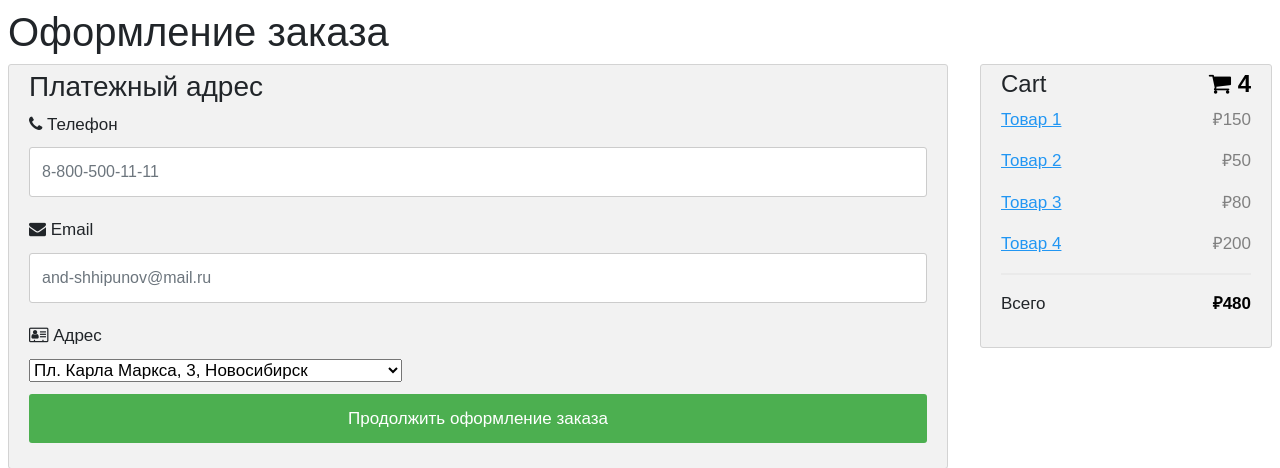
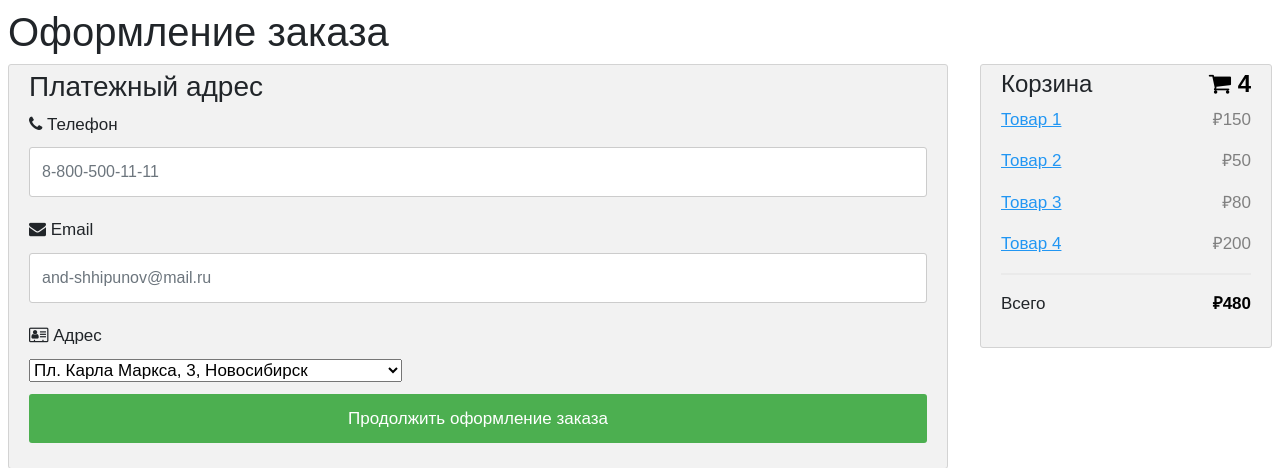
Before and after one commit to BlackWolfy007/Course-work-sem-4, a PHP site: page / in a window 1280 px wide. Shown: the top 468 px of the page. Run offline with PHP 8.4, Linux system fonts and the light colour scheme.

Commit message:
Little changes

```diff
--- a/check.php
+++ b/check.php
@@ -32,7 +32,7 @@
             <div class="divCell" id="0"><p>Телефон</p></div>
             <div class="divCell" id="1"><p>Email</p></div>
             <div class="divCell" id="2"><p>ID Заказа</p></div>
-            <div class="divCell" id="3"><p>Сумма</p></div>
+            <div class="divCell" id="3"><p>Сумма, ₽</p></div>
             <div class="divCell" id="4"><p>ID Транспорта</p></div>
             <div class="divCell" id="5"><p>ID Почтомата</p></div>
             <div class="divCell" id="6"><p>Статус заказа</p></div>
--- a/index.php
+++ b/index.php
@@ -40,7 +40,7 @@
     </div>
     <div class="col-25">
       <div class="container">
-        <h4>Cart <span class="price" style="color:black"><i class="fa fa-shopping-cart"></i> <b>4</b></span></h4>
+        <h4>Корзина <span class="price" style="color:black"><i class="fa fa-shopping-cart"></i> <b>4</b></span></h4>
         <p><a href="#">Товар 1</a> <span class="price">₽150</span></p>
         <p><a href="#">Товар 2</a> <span class="price">₽50</span></p>
         <p><a href="#">Товар 3</a> <span class="price">₽80</span></p>
```
